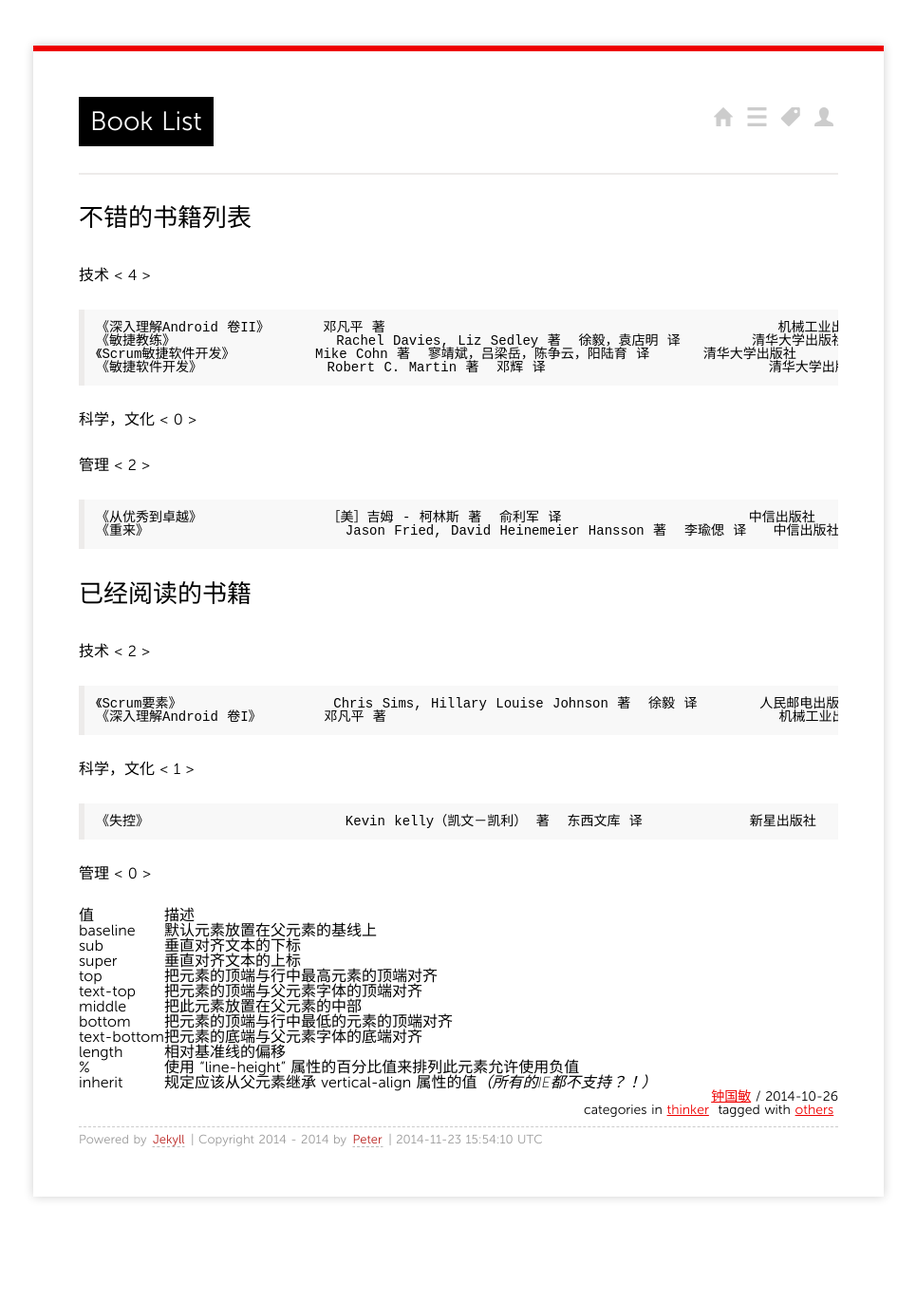
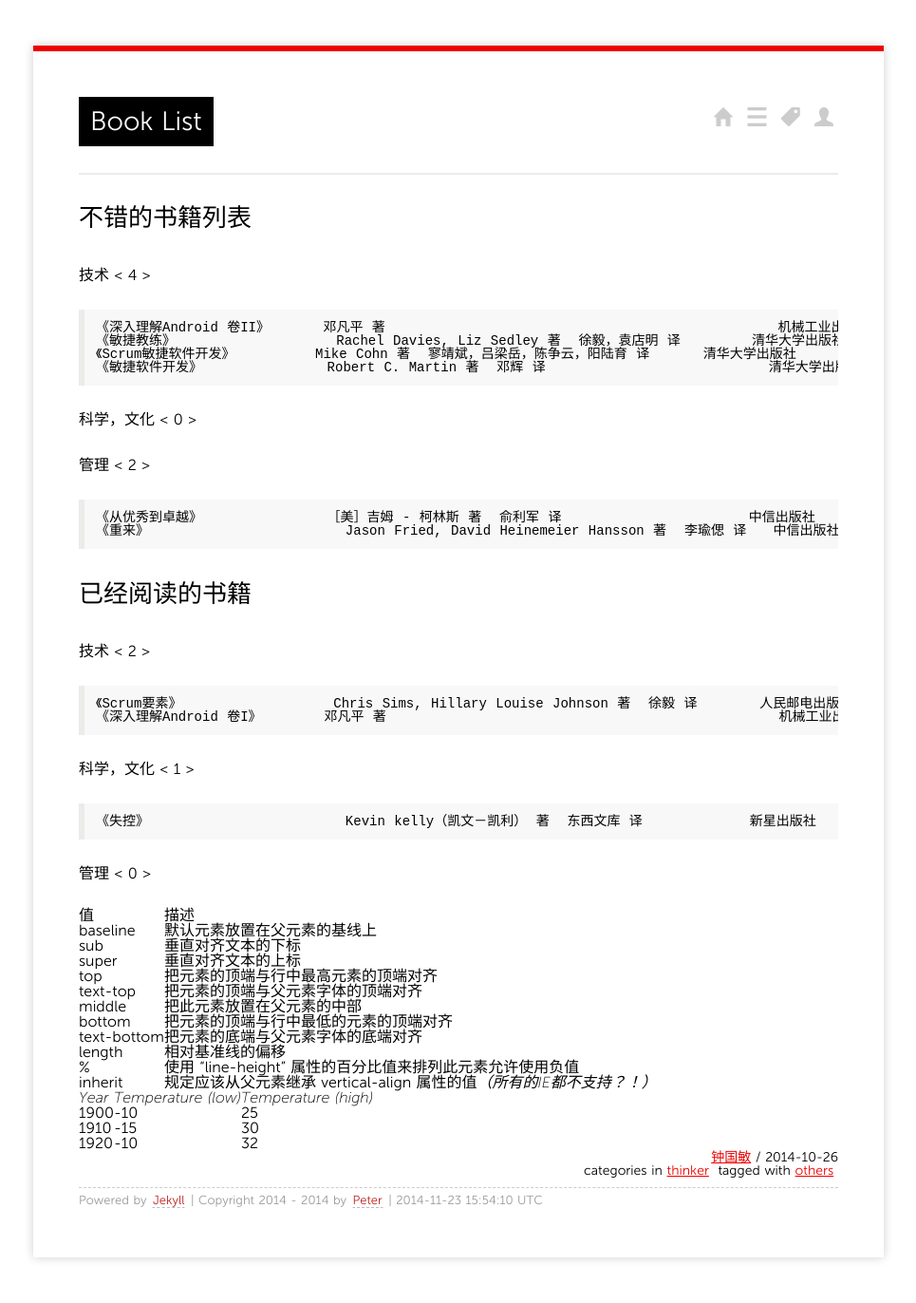
Before and after one commit to fengyr/blog, a Jekyll site: the page built from _posts/2014/2014-10-26-Books_List.md, in a window 1280 px wide. Shown: the whole page at 95% size, without its empty margins (157-1122 px from the left). Built offline with Jekyll 4.4.1, drawn with Linux system fonts in a browser that asks for light colours; Markdown is read by kramdown in place of the engine named in the settings; before the commit the page ends 1308 px from its top, so only the background shows below that.

Commit message:
Update 2014-10-26-Books_List.md

```diff
--- a/_posts/2014/2014-10-26-Books_List.md
+++ b/_posts/2014/2014-10-26-Books_List.md
@@ -58,3 +58,13 @@ text-bottom|把元素的底端与父元素字体的底端对齐
 length|相对基准线的偏移
 %|使用 "line-height" 属性的百分比值来排列此元素允许使用负值
 inherit|规定应该从父元素继承 vertical-align 属性的值*（所有的IE都不支持？！）*
+
+
+<table>
+<tbody>
+<tr><td><em>Year</em></td><td><em>Temperature (low)</em></td><td><em>Temperature (high)</em></td></tr>
+<tr><td>1900</td><td>-10</td><td>25</td></tr>
+<tr><td>1910</td><td>-15</td><td>30</td></tr>
+<tr><td>1920</td><td>-10</td><td>32</td></tr>
+</tbody>
+</table>
```
